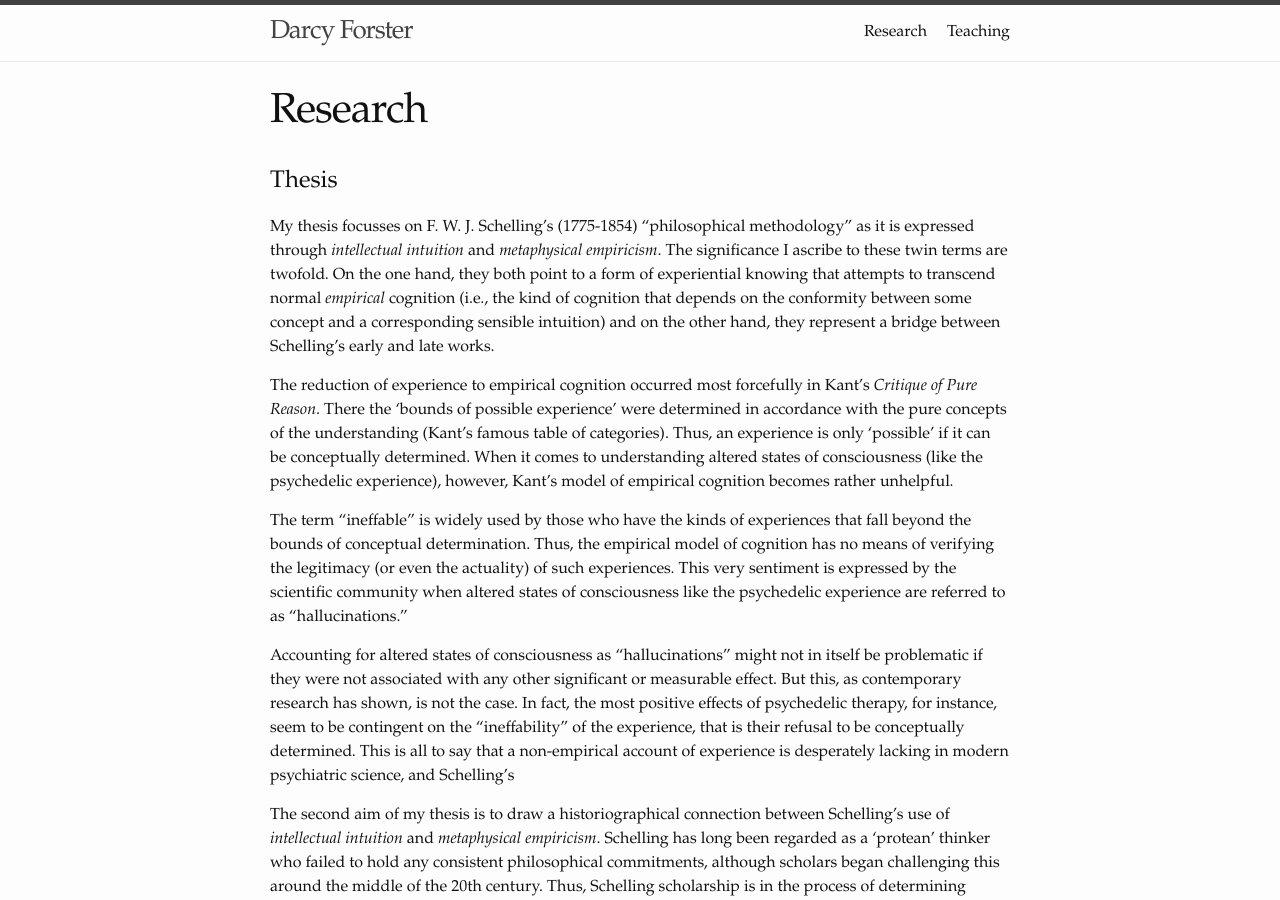
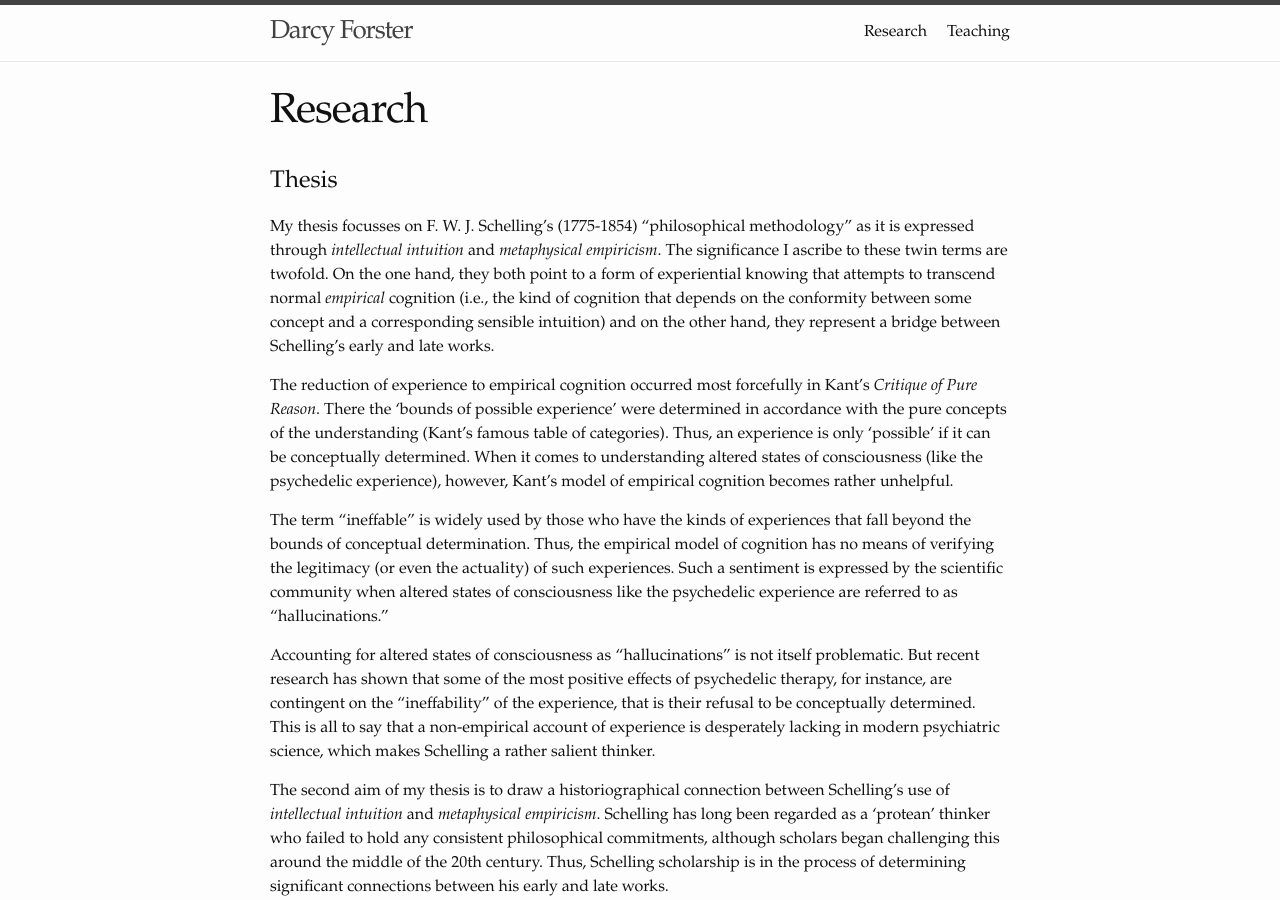
Before and after one commit to darcyforster/darcyforster, a Jekyll site: the page built from research.markdown, in a window 1280 px wide and 900 px high. Built offline with Jekyll 4.4.1, drawn with Linux system fonts in a browser that asks for light colours.

Commit message:
Update research.markdown

```diff
--- a/research.markdown
+++ b/research.markdown
@@ -9,9 +9,9 @@ My thesis focusses on F. W. J. Schelling's (1775-1854) "philosophical methodolog
 
 The reduction of experience to empirical cognition occurred most forcefully in Kant's *Critique of Pure Reason*. There the 'bounds of possible experience' were determined in accordance with the pure concepts of the understanding (Kant's famous table of categories). Thus, an experience is only 'possible' if it can be conceptually determined. When it comes to understanding altered states of consciousness (like the psychedelic experience), however, Kant's model of empirical cognition becomes rather unhelpful.
 
-The term "ineffable" is widely used by those who have the kinds of experiences that fall beyond the bounds of conceptual determination. Thus, the empirical model of cognition has no means of verifying the legitimacy (or even the actuality) of such experiences. This very sentiment is expressed by the scientific community when altered states of consciousness like the psychedelic experience are referred to as "hallucinations."
+The term "ineffable" is widely used by those who have the kinds of experiences that fall beyond the bounds of conceptual determination. Thus, the empirical model of cognition has no means of verifying the legitimacy (or even the actuality) of such experiences. Such a sentiment is expressed by the scientific community when altered states of consciousness like the psychedelic experience are referred to as "hallucinations."
 
-Accounting for altered states of consciousness as "hallucinations" might not in itself be problematic if they were not associated with any other significant or measurable effect. But this, as contemporary research has shown, is not the case. In fact, the most positive effects of psychedelic therapy, for instance, seem to be contingent on the "ineffability" of the experience, that is their refusal to be conceptually determined. This is all to say that a non-empirical account of experience is desperately lacking in modern psychiatric science, and Schelling's
+Accounting for altered states of consciousness as "hallucinations" is not itself problematic. But recent research has shown that some of the most positive effects of psychedelic therapy, for instance, are contingent on the "ineffability" of the experience, that is their refusal to be conceptually determined. This is all to say that a non-empirical account of experience is desperately lacking in modern psychiatric science, which makes Schelling a rather salient thinker.
 
 The second aim of my thesis is to draw a historiographical connection between Schelling's use of *intellectual intuition* and *metaphysical empiricism*. Schelling has long been regarded as a 'protean' thinker who failed to hold any consistent philosophical commitments, although scholars began challenging this around the middle of the 20th century. Thus, Schelling scholarship is in the process of determining significant connections between his early and late works.
 
```
